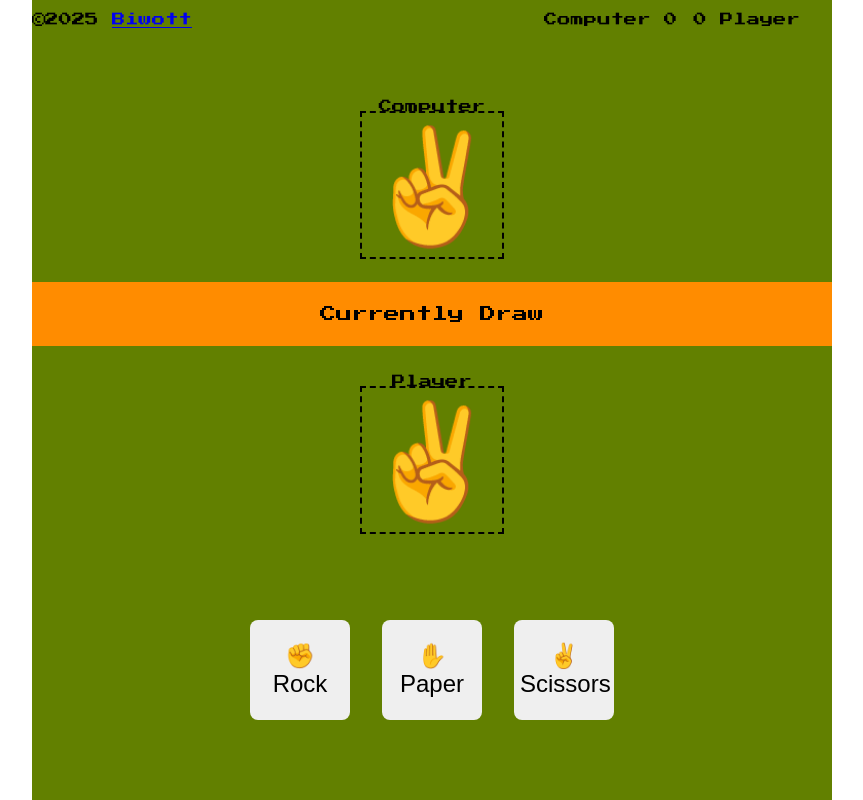
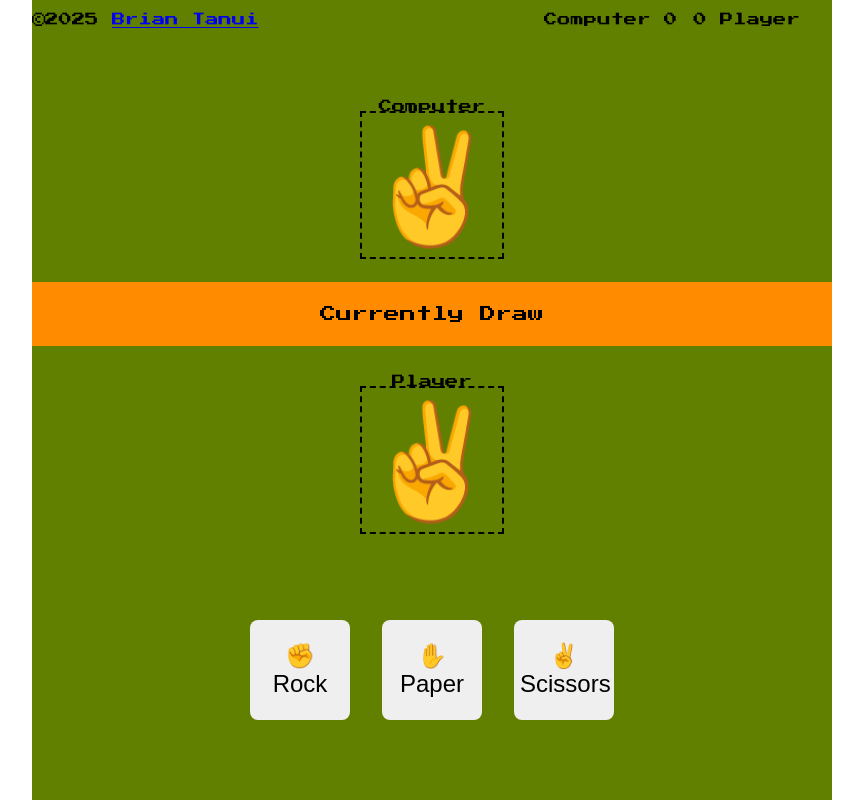
Before and after one commit to k-i-b-i-wott/Rock-paper-scissors-, a website built with Vite: page index.html in a window 1280 px wide. Shown: the whole page, without its empty margins (208-1071 px from the left). Built offline with nearby package versions, Linux system fonts and the light colour scheme.

Commit message:
Finalizing on minor issues

```diff
--- a/index.html
+++ b/index.html
@@ -17,7 +17,7 @@
     <section class="container">
       <div class="header">
         <div class="copy">
-          <p>&copy;2025 <a href="#">Biwott</a></p>
+          <p>&copy;2025 <a href="https://www.linkedin.com/in/briantanui/">Brian Tanui</a></p>
         </div>
         <div class="scores">
           <p>Computer <span id="computerScore">0</span></p>
```
